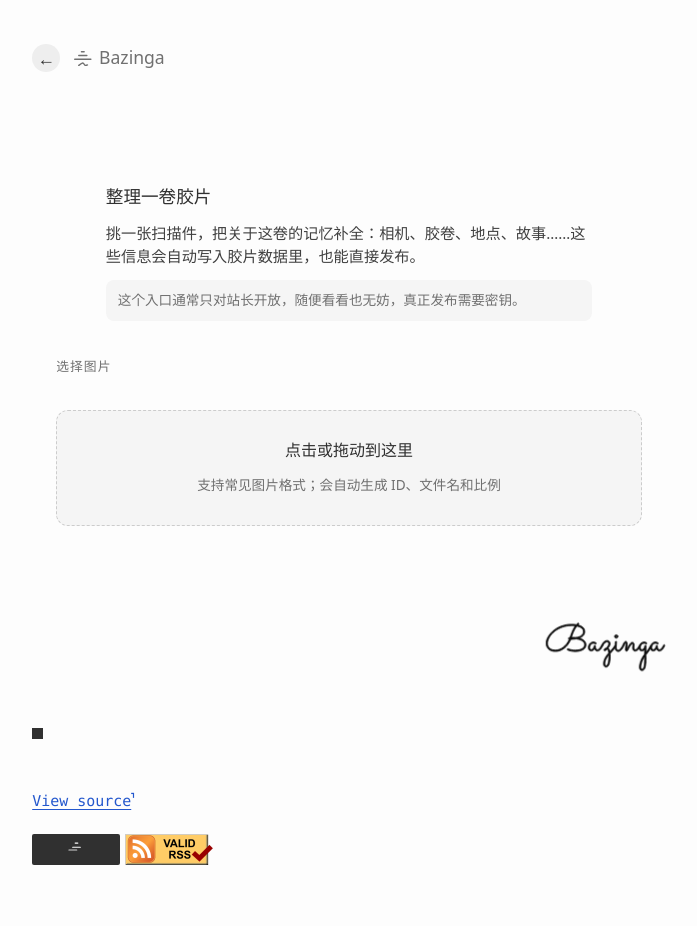
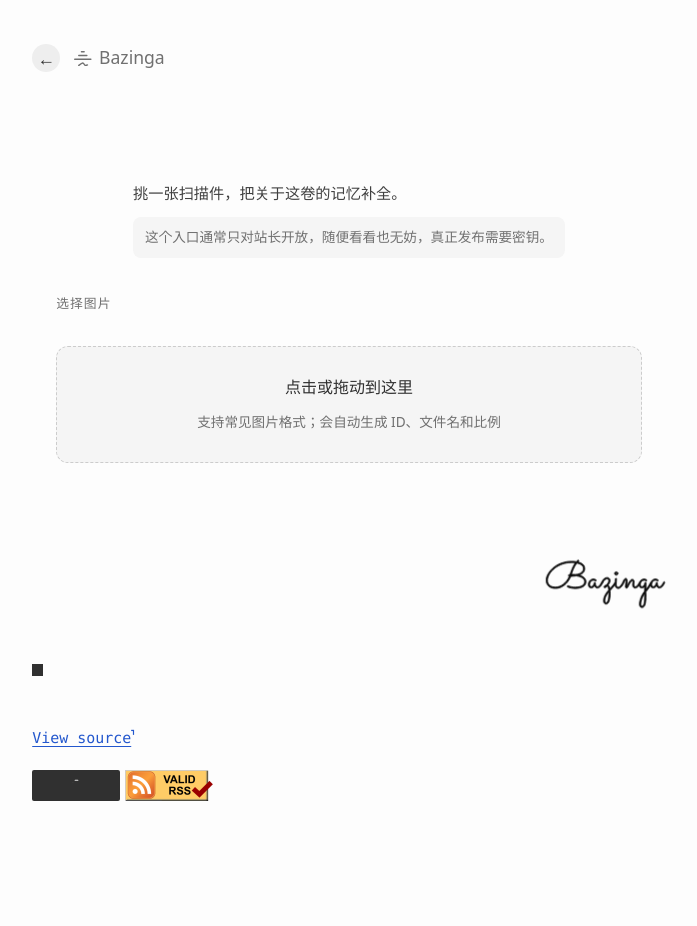
Before and after one commit to BazingaOrg/bazinga-site, a Jekyll site: the page built from write-film.html, in a window 1280 px wide. Shown: the whole page, without its empty margins (291-988 px from the left). Built offline with Jekyll 4.4.1, drawn with Linux system fonts in a browser that asks for light colours; some web fonts are replaced; Markdown is read by kramdown in place of the engine named in the settings; after the commit the page ends 900 px from its top, so only the background shows below that.

Commit message:
fix: improve header descriptions in write pages for clarity
- Revised header text in write-film.html, write-note.html, write-photo.html, and write-post.html to enhance clarity and focus on key actions.
- Removed redundant phrases to streamline the user experience.

```diff
--- a/write-film.html
+++ b/write-film.html
@@ -5,8 +5,7 @@
 
 <div class="write-photo-container write-film-container" data-page="write-film">
   <header class="write-photo-header write-film-header">
-    <h2 class="normal-heading">整理一卷胶片</h2>
-    <p class="desc">挑一张扫描件，把关于这卷的记忆补全：相机、胶卷、地点、故事……这些信息会自动写入胶片数据里，也能直接发布。</p>
+    <h2 class="desc">挑一张扫描件，把关于这卷的记忆补全。</h2>
     <p class="subtle-banner" id="film-permission-banner" hidden></p>
   </header>
 
--- a/write-note.html
+++ b/write-note.html
@@ -5,8 +5,7 @@
 
 <div class="write-note-container" data-page="write-note">
   <header class="write-note-header">
-    <h2 class="normal-heading">随手记一条</h2>
-    <p class="desc">写点眼前的碎念、保留一丝当下的气味。</p>
+    <h2 class="normal-heading">写点眼前的碎念、保留一丝当下的气味。</h2>
     <p class="subtle-banner" id="permission-banner" hidden></p>
   </header>
 
--- a/write-photo.html
+++ b/write-photo.html
@@ -5,8 +5,7 @@
 
 <div class="write-photo-container" data-page="write-photo">
   <header class="write-photo-header">
-    <h2 class="normal-heading">上传一张照片</h2>
-    <p class="desc">挑一张值得留下的画面，补上几句说明，就能准备好站点所需的配置。</p>
+    <h2 class="desc">挑一张值得留下的画面。</h2>
     <p class="subtle-banner" id="photo-permission-banner" hidden></p>
   </header>
 
--- a/write-post.html
+++ b/write-post.html
@@ -5,8 +5,7 @@
 
 <div class="write-post-container" data-page="write-post">
   <header class="write-post-header">
-    <h2 class="normal-heading">写一篇文章</h2>
-    <p class="desc">把最近长长的思绪落在这里。</p>
+    <h2 class="desc">把最近长长的思绪落在这里。</h2>
     <p class="subtle-banner" id="post-permission-banner" hidden></p>
     <p class="subtle-banner" id="draft-banner" hidden></p>
   </header>
```
